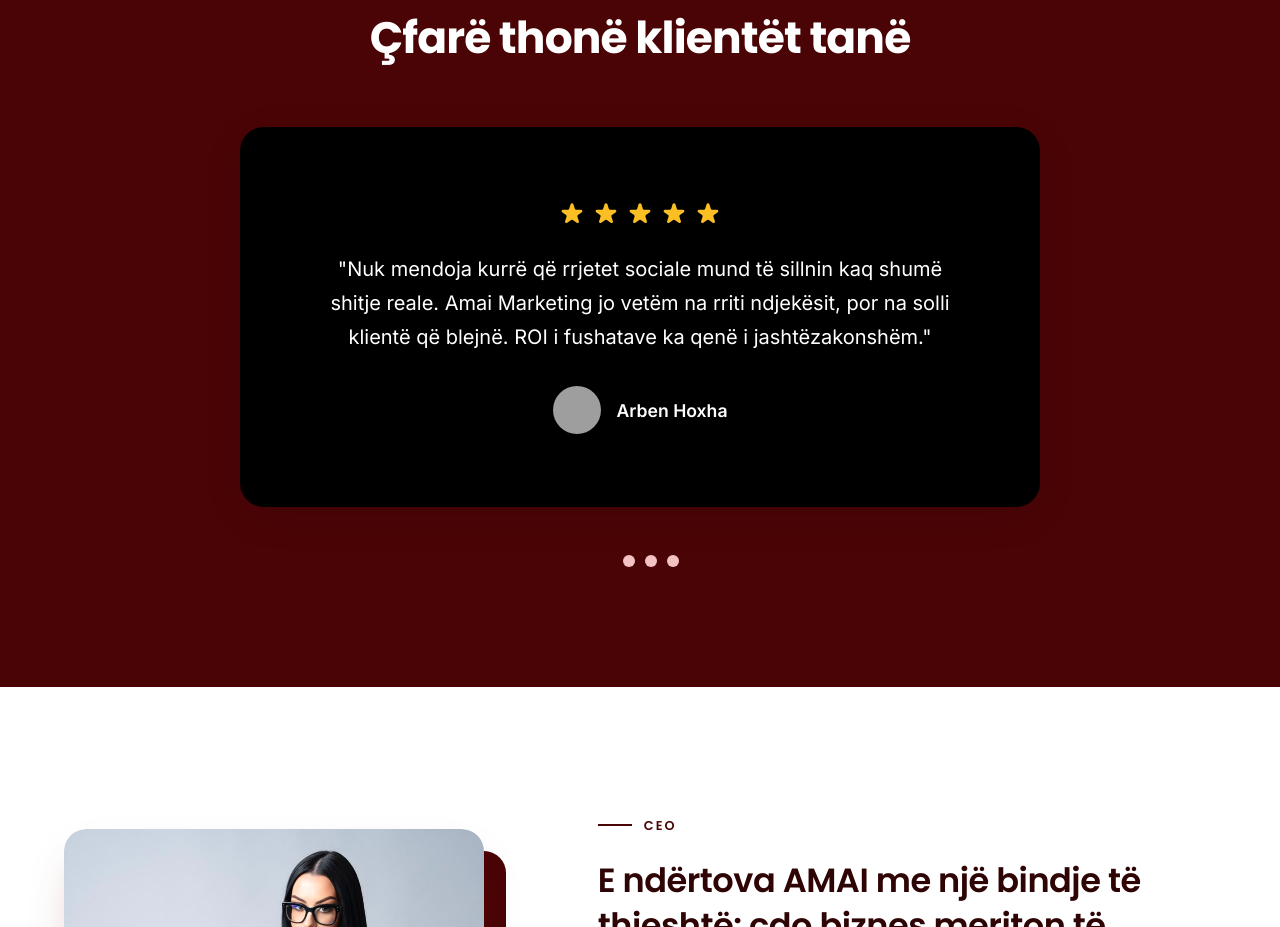
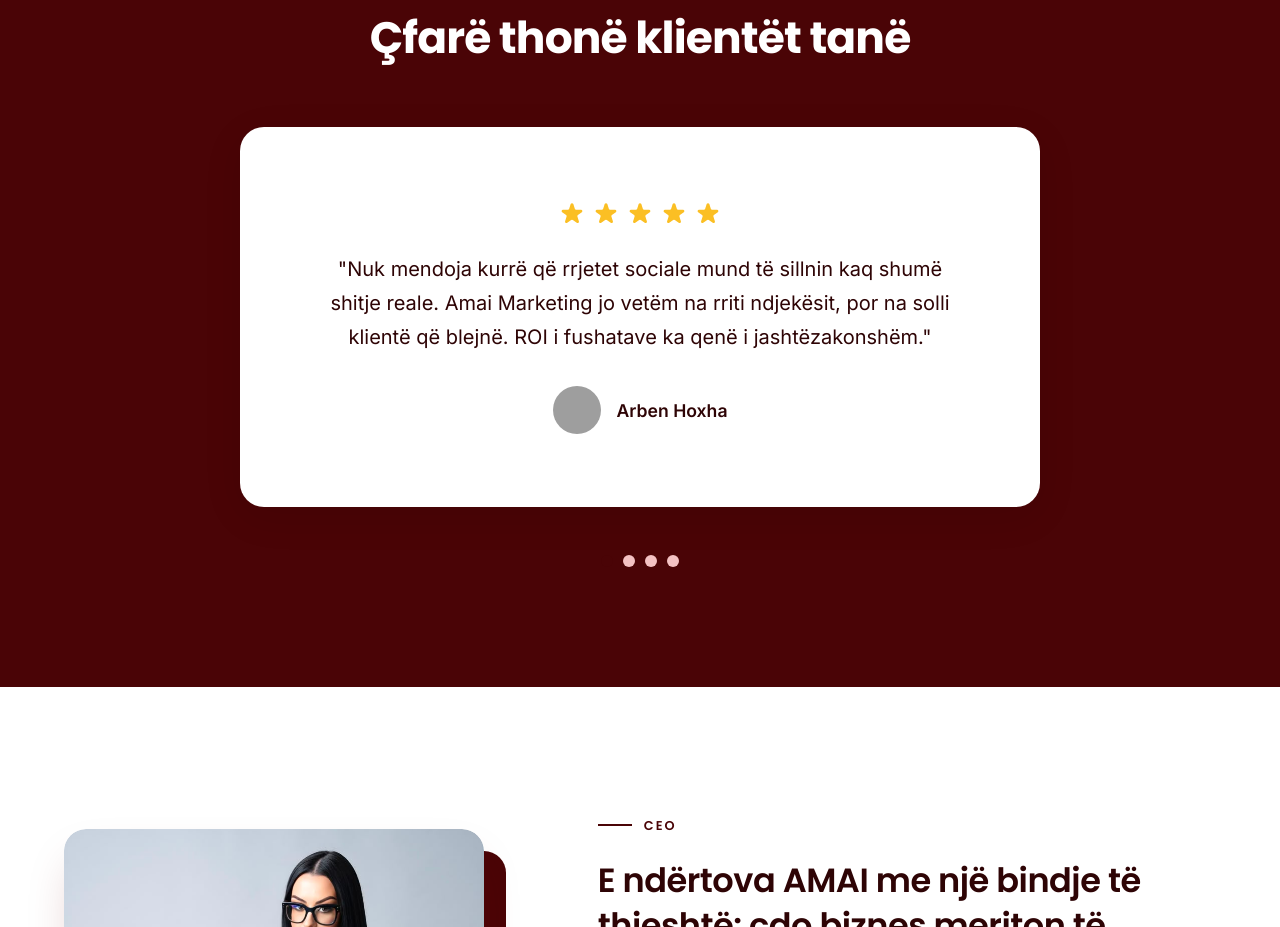
Before and after one commit to TheSlimShady09/Amai-Marketing, a React (Vite) app: page / in a window 1280 px wide. Shown: the part 4700-5627 px from the top of the page. Built offline with nearby package versions, Linux system fonts and the light colour scheme; grey boxes are pictures that could not be loaded.

Commit message:
Change testimonial card background to white and text to dark

```diff
--- a/src/App.css
+++ b/src/App.css
@@ -982,7 +982,7 @@
   align-items: center;
   justify-content: center;
   cursor: grab;
-  background: #000000; /* lere kete njngjyre te zeze */
+  background: #ffffff; /* sfond i bardhe */
   padding: 40px;
   border-radius: 24px;
   box-shadow: 0 10px 40px rgba(0,0,0,0.08);
@@ -1005,12 +1005,12 @@
   margin-bottom: 32px;
   max-width: 650px;
   line-height: 1.7;
-  color: #ffffff; /* text white to contrast black background */
+  color: var(--text-main); /* text dark */
 }
 
 .author-name-v2 {
   font-weight: 700;
-  color: #ffffff;
+  color: var(--text-main);
   font-size: 1.1rem;
   margin-left: 16px;
 }
```
